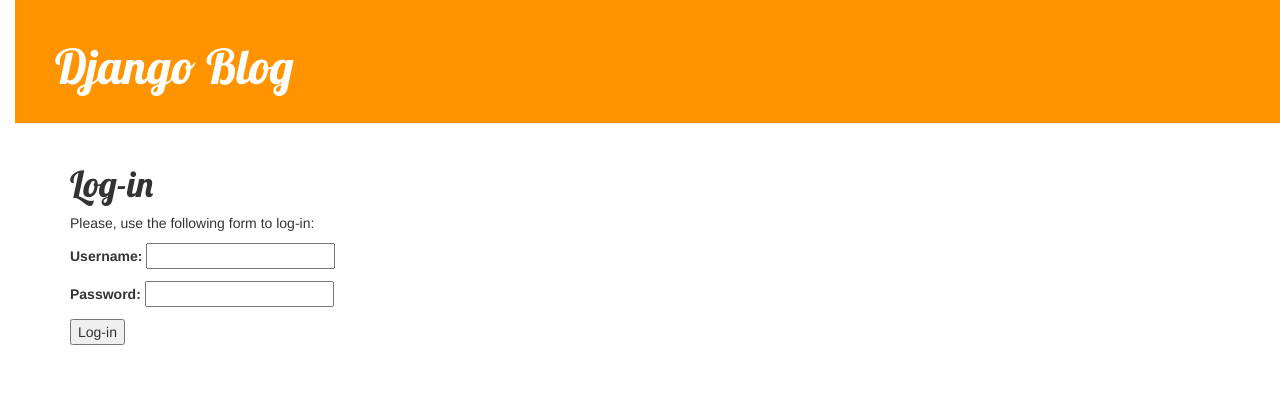
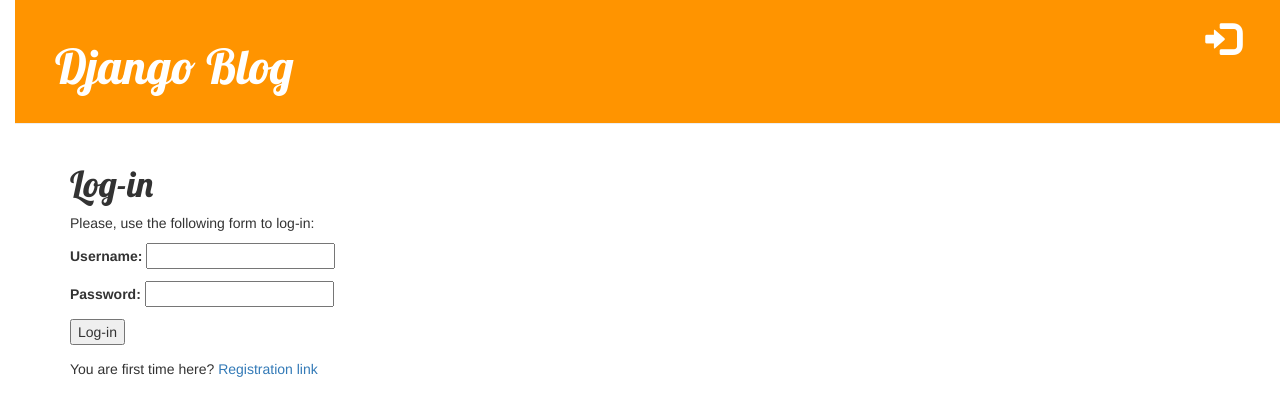
Before and after one commit to AzogHellscream/DjangoGirls, a Django app: page /login/ in a window 1280 px wide. Shown: the top 416 px of the page. Run offline with Django 3.2, Linux system fonts and the light colour scheme; some libraries are stand-ins or nearby versions.

```diff
--- a/blog/forms.py
+++ b/blog/forms.py
@@ -18,6 +18,7 @@ class LoginForm(forms.Form):
 class UserRegistrationForm(forms.ModelForm):
     password = forms.CharField(label='Password', widget=forms.PasswordInput)
     password2 = forms.CharField(label='Repeat password', widget=forms.PasswordInput)
+    redirect_checkbox = forms.BooleanField(label='Login after registration')
 
     class Meta:
         model = User
@@ -34,3 +35,7 @@ class UserRegistrationForm(forms.ModelForm):
         if str(cd['email']).find('@gcore.lu') == -1:
             raise forms.ValidationError('Email must be in domen @gcore.lu')
         return cd['email']
+
+
+#class LoginRedirectCheckbox(forms.Form):
+#    redirect_checkbox = forms.BooleanField(help_text="Login after registration")
--- a/blog/templates/blog/base.html
+++ b/blog/templates/blog/base.html
@@ -10,7 +10,10 @@
     <body>
         <div class="page-header">
             {% if user.is_authenticated %}
+            <a href="{% url 'logout' %}" class="top-menu"><span class="glyphicon glyphicon-log-out"></span></a>
             <a href="{% url 'post_new' %}" class="top-menu"><span class="glyphicon glyphicon-plus"></span></a>
+            {% else %}
+            <a href="{% url 'user_login' %}" class="top-menu"><span class="glyphicon glyphicon-log-in"></span></a>
             {% endif %}
             <h1><a href="/">Django Blog</a></h1>
         </div>
--- a/blog/templates/blog/login.html
+++ b/blog/templates/blog/login.html
@@ -8,4 +8,5 @@
         {% csrf_token %}
         <p><input type="submit" value="Log-in"></p>
     </form>
+    <p>You are first time here? <a href="{% url 'register' %}">Registration link</a> </p>
 {% endblock %}
--- a/blog/urls.py
+++ b/blog/urls.py
@@ -1,4 +1,6 @@
-from django.urls import path
+from django.urls import path, include
+from django.conf.urls import url
+from django.contrib.auth import views as auth_views
 from . import views
 
 urlpatterns = [
@@ -8,4 +10,7 @@ urlpatterns = [
     path('post/<int:pk>/', views.post_detail, name='post_detail'),
     path('post/new/', views.post_new, name='post_new'),
     path('post/<int:pk>/edit/', views.post_edit, name='post_edit'),
+    # path('logout/', views.logout_view, name='logout_view'),
+    path('logout/', include('django.contrib.auth.urls')),
+    # url(r'^logout/$', 'django.contrib.auth.views.logout', name='logout'),
 ]
--- a/blog/views.py
+++ b/blog/views.py
@@ -1,6 +1,6 @@
 from django.shortcuts import render, get_object_or_404, redirect
-from django.contrib.auth import authenticate, login
-from django.http import HttpResponse
+from django.contrib.auth import authenticate, login, logout
+from django.http import HttpResponse, HttpResponseRedirect
 from django.utils import timezone
 from .models import Post
 from .forms import PostForm, LoginForm, UserRegistrationForm
@@ -69,14 +69,30 @@ def user_login(request):
 def register(request):
     if request.method == 'POST':
         user_form = UserRegistrationForm(request.POST)
-        if user_form.is_valid():
+        if user_form.is_valid() and user_form['redirect_checkbox']:
             # Create a new user object but avoid saving it yet
             new_user = user_form.save(commit=False)
             # Set the chosen password
             new_user.set_password(user_form.cleaned_data['password'])
             # Save the User object
             new_user.save()
-            return render(request, 'blog/register_done.html', {'new_user': new_user})
+            new_user = authenticate(username=user_form.cleaned_data['username'],
+                                    password=user_form.cleaned_data['password'],
+                                    )
+            login(request, new_user)
+            return render(request, 'blog/post_list.html', {'new_user': new_user})
+        elif user_form.is_valid():
+            # Create a new user object but avoid saving it yet
+            new_user = user_form.save(commit=False)
+            # Set the chosen password
+            new_user.set_password(user_form.cleaned_data['password'])
+            # Save the User object
+            new_user.save()
+            return render(request, 'blog/register_done_need_login.html', {'new_user': new_user})
     else:
         user_form = UserRegistrationForm()
     return render(request, 'blog/register.html', {'user_form': user_form})
+
+
+def logout_view(request):
+    logout(request)
```
Also changed, not shown: db.sqlite3.
